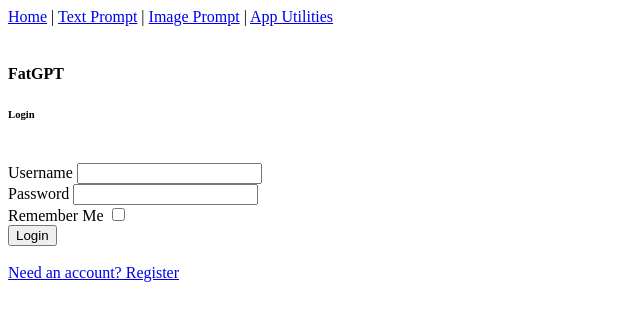
After one commit to ezuloaga/FBN_LLM, a Flask app: page /login in a window 1280 px wide. The commit adds this page. Shown: the top 321 px of the page, without its empty margins (0-640 px from the left). Run offline with Flask 3, Linux system fonts and the light colour scheme; some libraries are stand-ins or nearby versions.

Commit message:
Added user sign up and log in

```diff
--- a/app.py
+++ b/app.py
@@ -1,26 +1,69 @@
-from flask import Flask, render_template
+from flask import Flask, render_template, request, redirect, url_for, session, flash, session, redirect, url_for, flash
+from flask_login import login_required
+from flask_wtf import FlaskForm
+from wtforms import StringField, SubmitField, PasswordField, BooleanField
+from wtforms.validators import DataRequired
+from werkzeug.security import generate_password_hash, check_password_hash
+from flask_sqlalchemy import SQLAlchemy
+from datetime import timedelta
+from functools import wraps
+
 from utils.llm_prompt import text_prompt, describe_image_prompt
 from utils.llm_utils import RunUtility
-from flask_wtf import FlaskForm
-from wtforms import StringField, SubmitField
-from wtforms.validators import DataRequired
 
 app = Flask(__name__)
-app.secret_key = 'a053a0d115c800cd177474dc7c4a0646'  # Required for CSRF protection
+app.secret_key = 'a053a0d115c800cd177474dc7c4a0646'  # Required for CSRF protection and sessions
+
+# Configure SQLite and SQLAlchemy
+app.config['SQLALCHEMY_DATABASE_URI'] = 'sqlite:///users.db'
+app.config['SQLALCHEMY_TRACK_MODIFICATIONS'] = False
+db = SQLAlchemy(app)
+
+app.permanent_session_lifetime = timedelta(days=30)
+
+def login_required(view_function):
+    @wraps(view_function)
+    def wrapper(*args, **kwargs):
+        if 'user_id' not in session:
+            flash('Please log in to access this page.', 'warning')
+            return redirect(url_for('login'))
+        return view_function(*args, **kwargs)
+    return wrapper
+
+# --- Database Models ---
+class User(db.Model):
+    id = db.Column(db.Integer, primary_key=True, autoincrement=True)
+    username = db.Column(db.String(150), unique=True, nullable=False)
+    password = db.Column(db.String(200), nullable=False)
 
 
+# --- Forms ---
+class TextPromptForm(FlaskForm):
+    name = StringField('What do you want to ask?', validators=[DataRequired()])
+    submit = SubmitField('Submit')
+
+class RegisterForm(FlaskForm):
+    username = StringField('Username', validators=[DataRequired()])
+    password = PasswordField('Password', validators=[DataRequired()])
+    submit = SubmitField('Register')
+
+
+class LoginForm(FlaskForm):
+    username = StringField('Username', validators=[DataRequired()])
+    password = PasswordField('Password', validators=[DataRequired()])
+    remember = BooleanField('Remember Me')
+    submit = SubmitField('Login')
+
+# --- Routes ---
 @app.route('/')
 @app.route('/home')
 def home():
     page_title = 'Welcome to FatGPT'
-    return render_template(
-        'home.html',
-        page_title=page_title)
-
+    return render_template('home.html', page_title=page_title)
 
 @app.route('/describe_image')
 def llm_describe_image():
-    page_title="Image Prompt"
+    page_title = "Image Prompt"
 
     # lm_studio_host = "192.168.1.29:1234" # Remote
     lm_studio_host = "localhost:1234" # Local
@@ -36,7 +79,7 @@ def llm_describe_image():
     image_file = "user_uploads/rav4.jpeg"
     user_prompt = "is there a car in this image?"
 
-    result = describe_image_prompt(user_prompt,lm_studio_host,model_to_use,image_file)
+    result = describe_image_prompt(user_prompt, lm_studio_host, model_to_use, image_file)
 
     return render_template(
         'describe_image.html',
@@ -45,10 +88,11 @@ def llm_describe_image():
         result=result,
         model_to_use=model_to_use,
         user_prompt=user_prompt,
-        lm_studio_host=lm_studio_host)
-
+        lm_studio_host=lm_studio_host
+    )
 
 @app.route('/run_util')
+@login_required
 def run_util():
     page_title = "App Utilities"
     # lm_studio_host = "localhost:1234"
@@ -58,14 +102,8 @@ def run_util():
     return render_template(
         'run_util.html',
         page_title=page_title,
-        lm_studio_host=lm_studio_host)
-
-
-# Define the form
-class TextPromptForm(FlaskForm):
-    name = StringField('What do you want to ask?', validators=[DataRequired()])
-    submit = SubmitField('Submit')
-
+        lm_studio_host=lm_studio_host
+    )
 
 @app.route('/text_prompt', methods=['GET', 'POST'])
 def llm_text_prompt():
@@ -77,7 +115,6 @@ def llm_text_prompt():
     # lm_studio_host = "192.168.1.29:1234"  # Remote
     if form.validate_on_submit():
         page_title = 'Text Prompt Result'
-        name = form.name.data
         user_prompt = form.name.data
         result = text_prompt(user_prompt, lm_studio_host, model_to_use)
 
@@ -87,14 +124,66 @@ def llm_text_prompt():
             result=result,
             model_to_use=model_to_use,
             user_prompt=user_prompt,
-            lm_studio_host=lm_studio_host)
+            lm_studio_host=lm_studio_host
+        )
     return render_template(
         'text_prompt_form.html',
         form=form,
         page_title=page_title,
         model_to_use=model_to_use,
-        lm_studio_host=lm_studio_host)
+        lm_studio_host=lm_studio_host
+    )
+
+# --- Authentication Routes ---
+@app.route('/register', methods=['GET', 'POST'])
+def register():
+    form = RegisterForm()
+    if form.validate_on_submit():
+        username = form.username.data
+        password = form.password.data
+
+        existing_user = User.query.filter_by(username=username).first()
+        if existing_user:
+            flash('Username already exists.', 'warning')
+            return redirect(url_for('register'))
+
+        hashed_password = generate_password_hash(password)
+        new_user = User(username=username, password=hashed_password)
+        db.session.add(new_user)
+        db.session.commit()
+        flash('Registration successful. Please log in.', 'success')
+        return redirect(url_for('login'))
+
+    return render_template('register.html', form=form, page_title="Register")
+
+@app.route('/login', methods=['GET', 'POST'])
+def login():
+    form = LoginForm()
+    if form.validate_on_submit():
+        username = form.username.data
+        password_input = form.password.data
+
+        user = User.query.filter_by(username=username).first()
+        if user and check_password_hash(user.password, password_input):
+            session['user_id'] = user.id
+            session['username'] = user.username
+
+            session.permanent = form.remember.data
+
+            flash('Logged in successfully.', 'success')
+            return redirect(url_for('home'))
+        else:
+            flash('Invalid username or password.', 'danger')
+
+    return render_template('login.html', form=form, page_title="Login")
+
+@app.route('/logout')
+def logout():
+    session.clear()
+    flash('Logged out successfully.', 'info')
+    return redirect(url_for('home'))
 
 
+# # --- Run ---
 if __name__ == '__main__':
-    app.run()
+    app.run(debug=True)
--- /dev/null
+++ b/templates/login.html
@@ -0,0 +1,14 @@
+{% extends "layout.html" %}
+{% block content %}
+    <h6>Login</h6>
+        <br>
+<form method="post">
+    {{ form.hidden_tag() }}
+    {{ form.username.label }} {{ form.username() }}<br>
+    {{ form.password.label }} {{ form.password() }}<br>
+    {{ form.remember.label }} {{ form.remember() }}<br>
+    {{ form.submit() }}
+</form>
+        <br>
+<a href="{{ url_for('register') }}">Need an account? Register</a>
+{% endblock content %}
```
Also changed, not shown: templates/home.html (+14 -1 lines), templates/register.html (added, +13 -0 lines).
